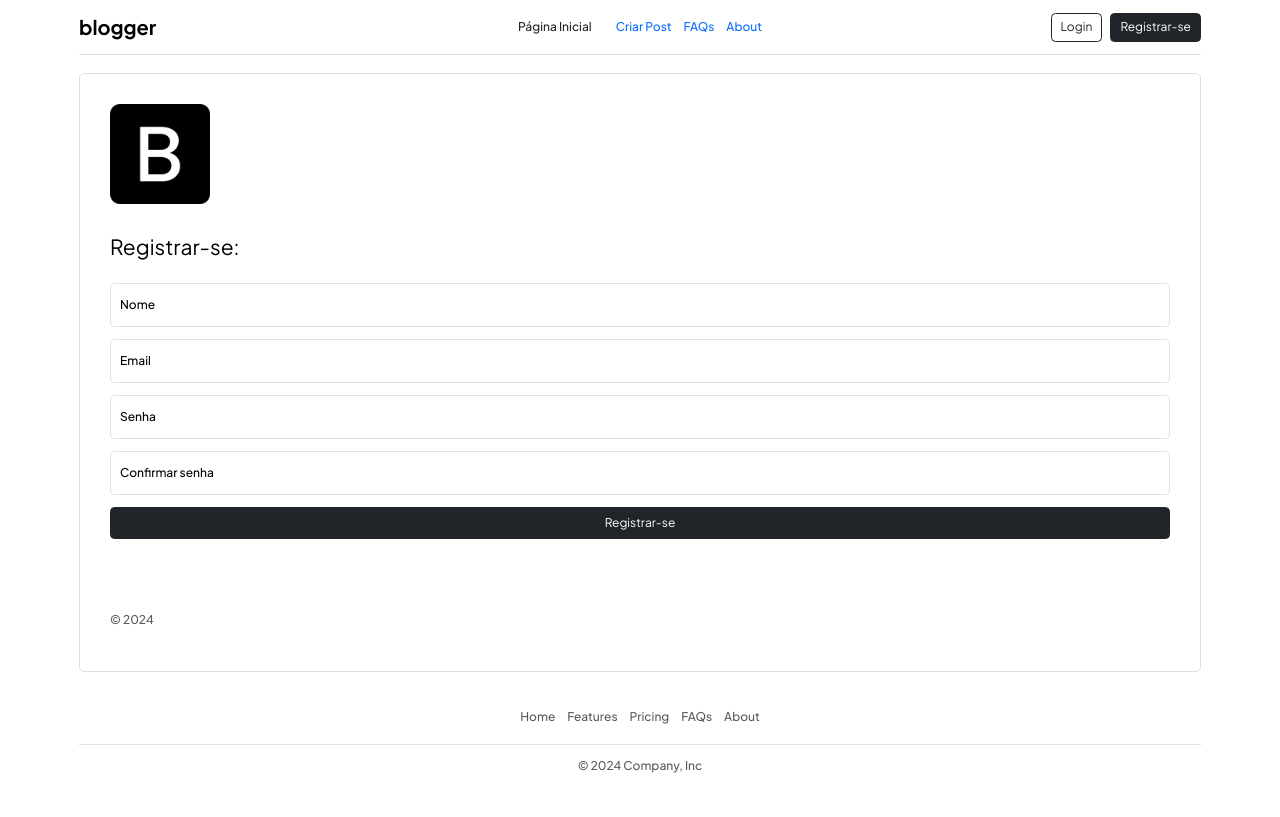
After one commit to LucasDias2002/Blog, a PHP site: page /registrar.php in a window 1280 px wide. The commit adds this page. Run offline with PHP 8.4, Linux system fonts and the light colour scheme; some web fonts are replaced.

Commit message:
Add pagina de cadastro de usuario

```diff
--- a/app/database/db.php
+++ b/app/database/db.php
@@ -5,3 +5,7 @@ $senha = '';
 $banco = 'blog';
 
 $conexao = new mysqli($host, $usuario, $senha, $banco);
+
+if($conexao->error){
+    die("Falha ao conectar o banco de dados: $conexao->error");
+}
--- a/public/cabecalho.php
+++ b/public/cabecalho.php
@@ -3,13 +3,16 @@
 <head>
     <meta charset="UTF-8">
     <meta name="viewport" content="width='device-width', initial-scale=1.0">
+    <link href="https://cdn.jsdelivr.net/npm/bootstrap@5.3.3/dist/css/bootstrap.min.css" rel="stylesheet" integrity="sha384-QWTKZyjpPEjISv5WaRU9OFeRpok6YctnYmDr5pNlyT2bRjXh0JMhjY6hW+ALEwIH" crossorigin="anonymous">
+    <link rel="stylesheet" href="../public/assets/css/style.css">
+    <link rel="icon" type="image/png" sizes="16x16" href="assets/img/favicon/favicon.ico">
 </head>
 
 <body>
     <div class="container">
         <header class="d-flex flex-wrap align-items-center justify-content-md-between py-3 mb-4 border-bottom">
             <div class="col-md-3 mb-2 mb-md-0">
-                <a href="/" class="d-inline-flex link-body-emphasis text-decoration-none">
+                <a href="index.php?page=0" class="d-inline-flex link-body-emphasis text-decoration-none">
                     <span class="logo">blogger</span>
                 </a>
             </div>
@@ -17,14 +20,14 @@
             <ul class="nav col-12 col-md-auto mb-2 justify-content-center mb-md-0">
                 <li><a href="index.php?page=0" class="nav-link px-2 link-dark">Página Inicial</a></li>
                 <li><a href="#" class="nav-link px-2"></a></li>
-                <li><a href="#" class="nav-link px-2">Pricing</a></li>
+                <li><a href="criarPost.php" class="nav-link px-2">Criar Post</a></li>
                 <li><a href="#" class="nav-link px-2">FAQs</a></li>
                 <li><a href="#" class="nav-link px-2">About</a></li>
             </ul>
 
             <div class="col-md-3 text-end">
-                <button type="button" class="btn btn-outline-dark me-2">Login</button>
-                <button type="button" class="btn btn-dark">Registrar-se</button>
+                <button onclick="window.location.href='login.php'" type="submit" class="btn btn-outline-dark me-2">Login</button>
+                <button onclick="window.location.href='registrar.php'" type="button" class="btn btn-dark">Registrar-se</button>
             </div>
         </header>
     </div>
--- a/public/footer.php
+++ b/public/footer.php
@@ -16,6 +16,7 @@
     </ul>
     <p class="text-center text-body-secondary">© 2024 Company, Inc</p>
   </footer>
+  <script src="https://cdn.jsdelivr.net/npm/bootstrap@5.3.3/dist/js/bootstrap.bundle.min.js" integrity="sha384-YvpcrYf0tY3lHB60NNkmXc5s9fDVZLESaAA55NDzOxhy9GkcIdslK1eN7N6jIeHz" crossorigin="anonymous"></script>
 </div>
 </body>
 </html>
--- /dev/null
+++ b/public/registrar.php
@@ -0,0 +1,77 @@
+<!DOCTYPE html>
+<html lang="pt-br">
+
+<head>
+    <meta charset="UTF-8">
+    <meta name="viewport" content="width=device-width, initial-scale=1.0">
+    <title>Registrar-se</title>
+    <link rel="icon" type="image/png" sizes="16x16" href="assets/img/favicon/favicon.ico">
+</head>
+
+<body>
+    <?php
+    include_once("cabecalho.php");
+    ?>
+
+    <div class="container login">
+        <form class="formlogin" method="POST">
+            <div class="formreg borda d-flex gap-3 flex-column">
+                <div class="imglogin"><img class="mb-4" src="../public/assets/img/favicon/android-chrome-512x512.png" alt="" width="100" height="100"></div>
+                <h1 class="h3 mb-3 fw-normal">Registrar-se:</h1>
+                <div class="form-floating">
+                    <input type="text" name="nome" class="form-control" id="floatingInput" placeholder="name@example.com">
+                    <label for="floatingInput">Nome</label>
+                </div>
+                <div class="form-floating">
+                    <input type="email" name="email" class="form-control" id="floatingInput" placeholder="name@example.com">
+                    <label for="floatingInput">Email</label>
+                </div>
+                <div class="form-floating">
+                    <input type="password" name="senha" class="form-control" id="floatingPassword" placeholder="Password">
+                    <label for="floatingPassword">Senha</label>
+                </div>
+                <div class="form-floating">
+                    <input type="password" name="senha_confirme" class="form-control" id="floatingPassword" placeholder="Password">
+                    <label for="floatingPassword">Confirmar senha</label>
+                </div>
+                <input class="btn btn-dark w-100 py-2" type="submit" value="Registrar-se">
+                <p class="mensagem">
+                    <?php
+                    include_once("../app/database/db.php");
+
+                    if (isset($_POST['nome'])) {
+                        if (strlen($_POST['email']) > 0) {
+                            if (strlen($_POST['senha']) > 0) {
+                                if ($_POST['senha'] == $_POST['senha_confirme']) {
+
+                                    $nome = mysqli_real_escape_string($conexao, $_POST['nome']);
+                                    $email = mysqli_real_escape_string($conexao, $_POST['email']);
+                                    $senha = mysqli_real_escape_string($conexao, password_hash($_POST['senha'], PASSWORD_DEFAULT));
+
+                                    $consulta = mysqli_query($conexao, "INSERT INTO usuario (nome, email, senha) VALUE ('$nome', '$email', '$senha');");
+
+                                    echo "Cadastro feito com sucesso!";
+
+                                } else {
+                                    echo "Senhas não conferem!";
+                                }
+                            }
+                            else{
+                            echo "Digite uma senha!";}
+                        }
+                        else{
+                            echo "Digite um email!";
+                        }
+                    }
+                    ?>
+                </p>
+                <p class="mt-5 mb-3 text-body-secondary">© 2024</p>
+        </form>
+    </div>
+    </div>
+
+    <?php include_once("footer.php"); ?>
+
+</body>
+
+</html>
```
